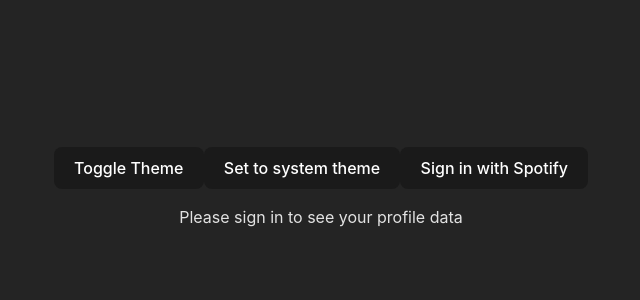
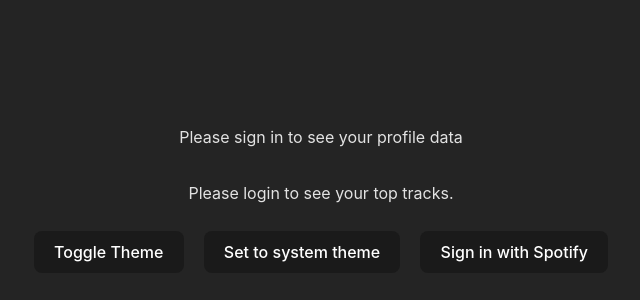
Before and after one commit to bbrodo/t3w8-spotify, a React (Vite) app: page / in a window 1280 px wide. Shown: the part 204-504 px from the top of the page, without its empty margins (319-959 px from the left). Built offline with nearby package versions, Linux system fonts and the light colour scheme.

Commit message:
rendering top tracks

```diff
--- a/src/App.jsx
+++ b/src/App.jsx
@@ -1,28 +1,24 @@
-import './App.css'
-import { ProfileHeader } from './components/ProfileHeader';
-import { useSpotifyAuthContext } from './contexts/SpotifyAuthProvider';
-import { useThemeContext } from './contexts/ThemeContextProvider'
+import "./App.css";
+import { ProfileHeader } from "./components/ProfileHeader";
+import { TopTracks } from "./components/TopTracks";
+import { useSpotifyAuthContext } from "./contexts/SpotifyAuthProvider";
+import { useThemeContext } from "./contexts/ThemeContextProvider";
 
 function App() {
-
   const [currentTheme, toggleTheme, setToSystem] = useThemeContext();
-  const {redirectToAuthCodeFlow} = useSpotifyAuthContext()
+  const { redirectToAuthCodeFlow } = useSpotifyAuthContext();
 
   return (
     <>
-      <button onClick={toggleTheme}>
-        Toggle Theme
-      </button>
-      <button onClick={setToSystem}>
-        Set to system theme
-      </button>
-      <button onClick={redirectToAuthCodeFlow}>
-        Sign in with Spotify
-      </button>
-
-      <ProfileHeader/>
+      <ProfileHeader />
+      <TopTracks />
+      <div className="buttonContainer">
+        <button onClick={toggleTheme}>Toggle Theme</button>
+        <button onClick={setToSystem}>Set to system theme</button>
+        <button onClick={redirectToAuthCodeFlow}>Sign in with Spotify</button>
+      </div>
     </>
-  )
+  );
 }
 
-export default App
+export default App;
--- a/src/components/ProfileHeader.jsx
+++ b/src/components/ProfileHeader.jsx
@@ -1,12 +1,12 @@
 import { useSpotifyProfileData } from "../contexts/SpotifyProfileProvider";
 
 export function ProfileHeader() {
-  let profileData = useSpotifyProfileData();
+  let {profileData} = useSpotifyProfileData();
 
   if (profileData.id) {
     return (
       <div id="profileHeader">
-        <img src={profileData.images[0].url} />
+        {profileData.images.length > 0 && <img src={profileData.images[1].url} className="userImg"/>}
         <h1>Spotify Stats for {profileData.display_name}</h1>
       </div>
     );
--- /dev/null
+++ b/src/components/TopTracks.css
@@ -0,0 +1,24 @@
+#topTracksContainer {
+    display: flex;
+    flex-wrap: wrap;
+    flex-direction: row;
+    justify-content: center;
+}
+
+.trackCard {
+    width: 200px;
+    margin: 10px;
+    background-color: rgb(19, 0, 25);
+    filter: drop-shadow(0 0 1rem black);
+    border-radius: 10px;
+}
+
+.trackCard img{
+    width: 50px;
+
+}
+
+.trackCard h2{
+    margin: 10px;
+
+}
--- /dev/null
+++ b/src/components/TopTracks.jsx
@@ -0,0 +1,26 @@
+import { useSpotifyProfileData } from "../contexts/SpotifyProfileProvider";
+import './TopTracks.css'
+
+
+export function TopTracks(){
+    let {topTracks} = useSpotifyProfileData();
+
+    if (topTracks.items && topTracks.items.length > 0) {
+        return(
+            <div id="topTracksContainer">
+                {topTracks.items.map((track) => {
+                    return <div className="trackCard" key={track.id}>
+                        <h2>{track.name}</h2>
+                        <img src={track.album.images[0].url} alt="" />
+                    </div>
+                })}
+            </div>
+        )
+    } else {
+        return (
+            <div id="topTracksContainer">
+                <p>Please login to see your top tracks.</p>
+            </div>
+        )
+    }
+}
--- a/src/contexts/SpotifyAuthProvider.jsx
+++ b/src/contexts/SpotifyAuthProvider.jsx
@@ -71,7 +71,7 @@
     params.append("client_id", clientId);
     params.append("response_type", "code");
     params.append("redirect_uri", "http://localhost:5173/spotifycallback");
-    params.append("scope", "user-read-private user-read-email");
+    params.append("scope", "user-read-private user-read-email user-top-read");
     params.append("code_challenge_method", "S256");
     params.append("code_challenge", challenge);
 
--- a/src/contexts/SpotifyProfileProvider.jsx
+++ b/src/contexts/SpotifyProfileProvider.jsx
@@ -17,6 +17,7 @@
 
 export function SpotifyProfileProvider({ children }) {
   let [profileData, setProfileData] = useState(defaultProfileData);
+  let [topTracks, setTopTracks] = useState({})
 
   let { userAuthData } = useSpotifyAuthContext();
 
@@ -31,15 +32,29 @@
     return await result.json();
   }
 
+  async function fetchTopTracks(accessToken) {
+    const result = await fetch("https://api.spotify.com/v1/me/top/tracks", {
+      method: "GET",
+      headers: {
+        Authorization: `Bearer ${accessToken}`,
+      },
+    });
+
+    return await result.json();
+  }
+
   useEffect(() => {
     if (userAuthData && userAuthData.access_token) {
       fetchProfileData(userAuthData.access_token).then((profileData) => {
         setProfileData(profileData);
       });
+      fetchTopTracks(userAuthData.access_token).then((result) => {
+        setTopTracks(result);
+      });
     }
   }, [userAuthData]);
 
   return (
-    <SpotifyProfileContext.Provider value={profileData}>{children}</SpotifyProfileContext.Provider>
+    <SpotifyProfileContext.Provider value={{profileData, topTracks}}>{children}</SpotifyProfileContext.Provider>
   );
 }
--- a/src/index.css
+++ b/src/index.css
@@ -35,6 +35,16 @@
   line-height: 1.1;
 }
 
+.userImg{
+  width: 50%;
+  border-radius: 50%;
+}
+
+.buttonContainer {
+  display: flex;
+  flex-direction: row;
+}
+
 button {
   border-radius: 8px;
   border: 1px solid transparent;
@@ -45,6 +55,8 @@
   background-color: light-dark(#f9f9f9, #1a1a1a);
   cursor: pointer;
   transition: border-color 0.25s;
+  display: flex;
+  margin: 10px;
 }
 button:hover {
   border-color: #646cff;
```
